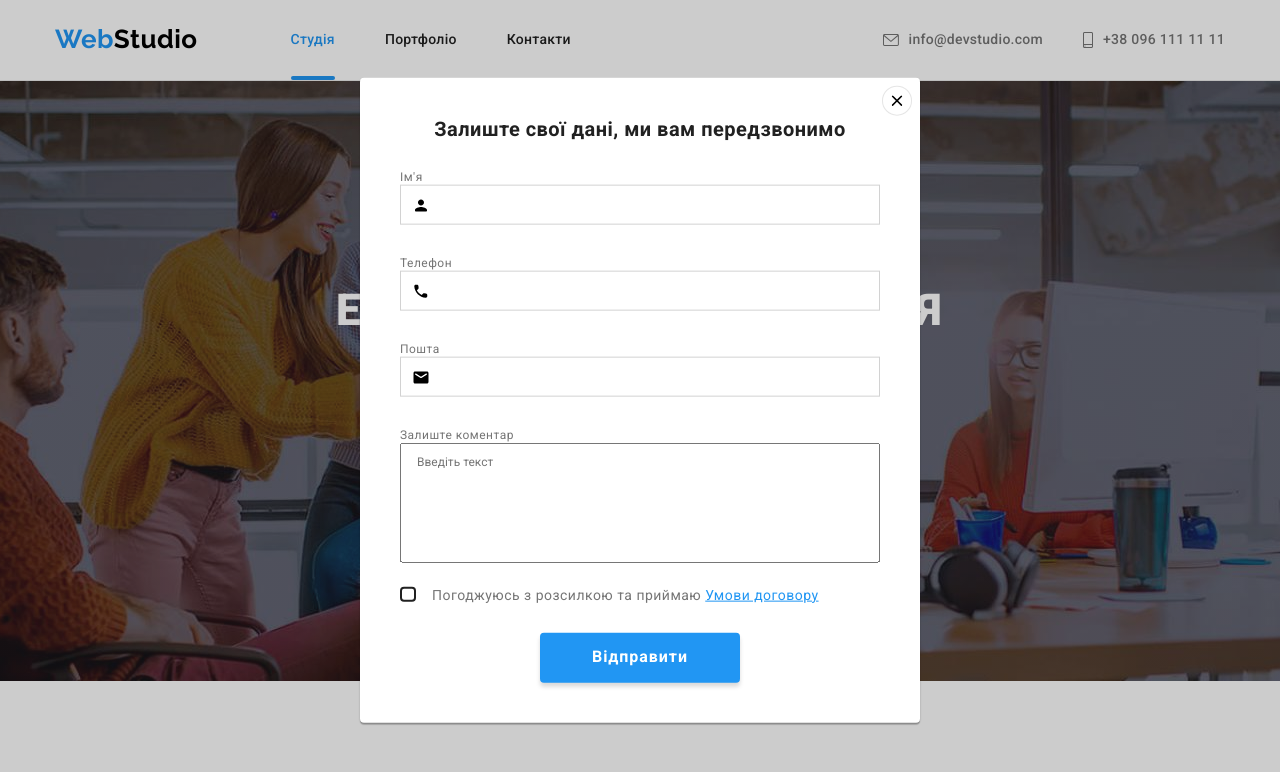
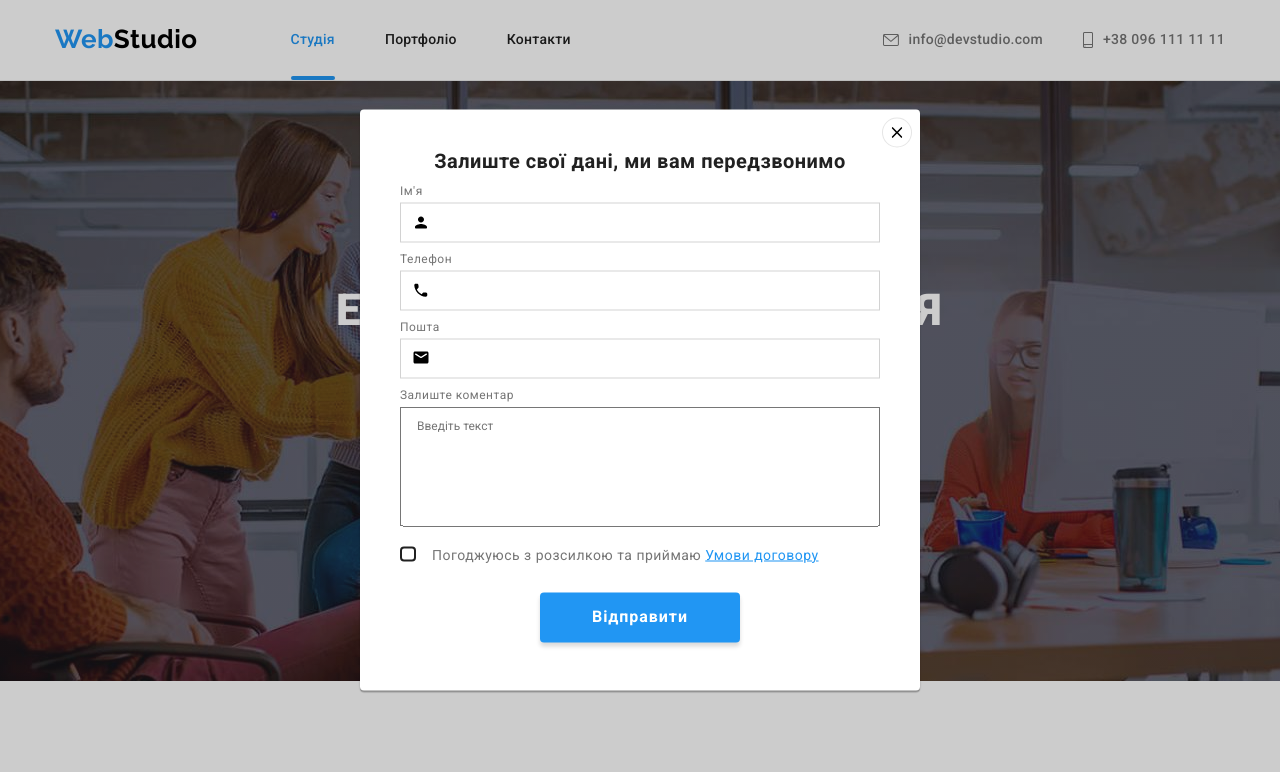
Before and after one commit to andea13/goit-markup-hw-06, a plain HTML site: page index.html in a window 1280 px wide. Both pictures are taken after a click on the button "Замовити послугу". Shown: the top 772 px of the page. Drawn offline with nearby package versions, Linux system fonts and the light colour scheme.

Commit message:
edits form after mentor's feedback

```diff
--- a/css/styles.css
+++ b/css/styles.css
@@ -971,7 +971,8 @@ a:hover .portfolio-overlay {
 .modal-title {
   font-size: 20px;
   text-align: center;
-  margin-bottom: 30px;
+  margin-top: 0;
+  margin-bottom: 12px;
   color: var(--section-title-color);
 }
 
@@ -990,6 +991,8 @@ a:hover .portfolio-overlay {
   right: 8px;
   width: 30px;
   height: 30px;
+  margin-left: 2px;
+  margin-bottom: 2px;
   border: 1px solid rgba(0, 0, 0, 0.1);
   border-radius: 50%;
   cursor: pointer;
@@ -1001,16 +1004,17 @@ a:hover .portfolio-overlay {
   fill: var(--accent-color);
 }
 
-.form {
-}
-
 .form-field {
   display: flex;
   flex-direction: column;
   position: relative;
-  margin-bottom: 4px;
+  margin-bottom: 10px;
   font-size: 12px;
   line-height: 1.16;
+}
+
+.form-field:nth-child(4) {
+  margin-bottom: 0;
 }
 
 .form-field-container {
@@ -1023,7 +1027,7 @@ a:hover .portfolio-overlay {
   padding-top: 11px;
   padding-bottom: 11px;
   padding-left: 42px;
-  margin-bottom: 28px;
+  margin-top: 4px;
   border: 1px solid rgba(33, 33, 33, 0.2);
   outline: none;
 
@@ -1032,8 +1036,8 @@ a:hover .portfolio-overlay {
 
 .icon {
   position: absolute;
-  top: 40%;
-  transform: translateY(-40%);
+  top: 65%;
+  transform: translateY(-50%);
   left: 12px;
   transition: var(--transition-time-main) var(--time-function);
 }
@@ -1046,6 +1050,7 @@ a:hover .portfolio-overlay {
 textarea {
   width: 480px;
   height: 120px;
+  margin-top: 4px;
   resize: none;
 }
 
```
